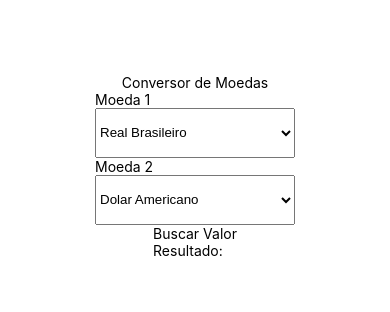
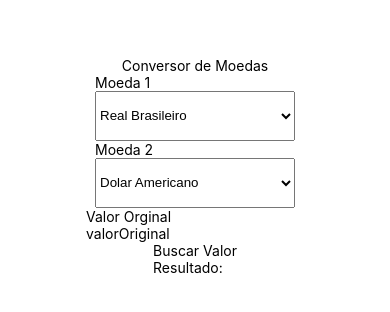
Before and after one commit to Indio01/conversor-de-moeda, a React Native app: screen / in a window 390 px wide. Shown: the part 256-568 px from the top of the page. Built offline with nearby package versions, Linux system fonts and the light colour scheme.

Commit message:
finalização

```diff
--- a/App.js
+++ b/App.js
@@ -8,17 +8,17 @@ export default function App() {
   const [moedaOrigem, setMoedaOrigem] = useState('BRL')
   const [moedaDestino, setMoedaDestino] = useState('USD')
   const [valorConvertido, setValorConvertido] = useState('')
+  const [valorOriginal, setValorOriginal] = useState('3.3')
 
   const buscarHandle= async () =>{
     let URL = `https://economia.awesomeapi.com.br/last/${moedaOrigem}-${moedaDestino}`
     try {
       let page= await fetch(URL)
       let json = await page.json()
-      // console.log(json)
       let indice = parseFloat(json[`${moedaOrigem}${moedaDestino}`].high)
-      console.log(indice)
+      setValorConvertido(indice)
     } catch (error){
-
+      setValorConvertido(`Erro: ${error.message}`)
     }
 
     // setValorConvertido(URL);
@@ -40,7 +40,7 @@ export default function App() {
         >
           <Picker.Item label="Real Brasileiro" value="BRL" />
           <Picker.Item label="Dolar Americano" value="USD" />
-          <Picker.Item label="Ouro" value="XAU" />
+          <Picker.Item label="Euro" value="EUR" />
           <Picker.Item label="Bitcoin" value="BTC" />
         </Picker>
       </View>
@@ -54,9 +54,14 @@ export default function App() {
         >
           <Picker.Item label="Real Brasileiro" value="BRL" />
           <Picker.Item label="Dolar Americano" value="USD" />
-          <Picker.Item label="Ouro" value="XAU" />
+          <Picker.Item label="Euro" value="EUR" />
           <Picker.Item label="Bitcoin" value="BTC" />
         </Picker>
+      </View>
+
+      <View>
+        <Text>Valor Orginal</Text>
+        <TextInput value='valorOriginal' onChangeText={setValorOriginal} keyboardType='numeric'/>
       </View>
 
       <View>
```
